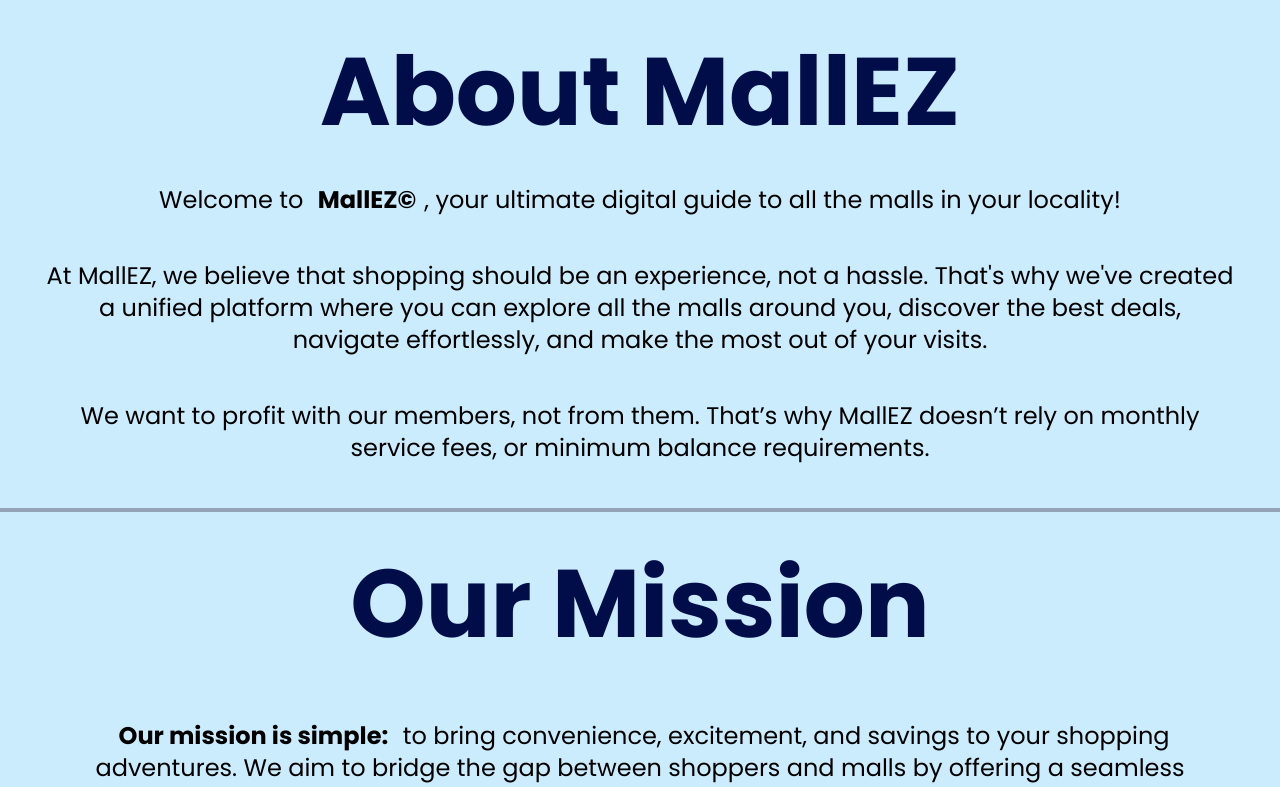
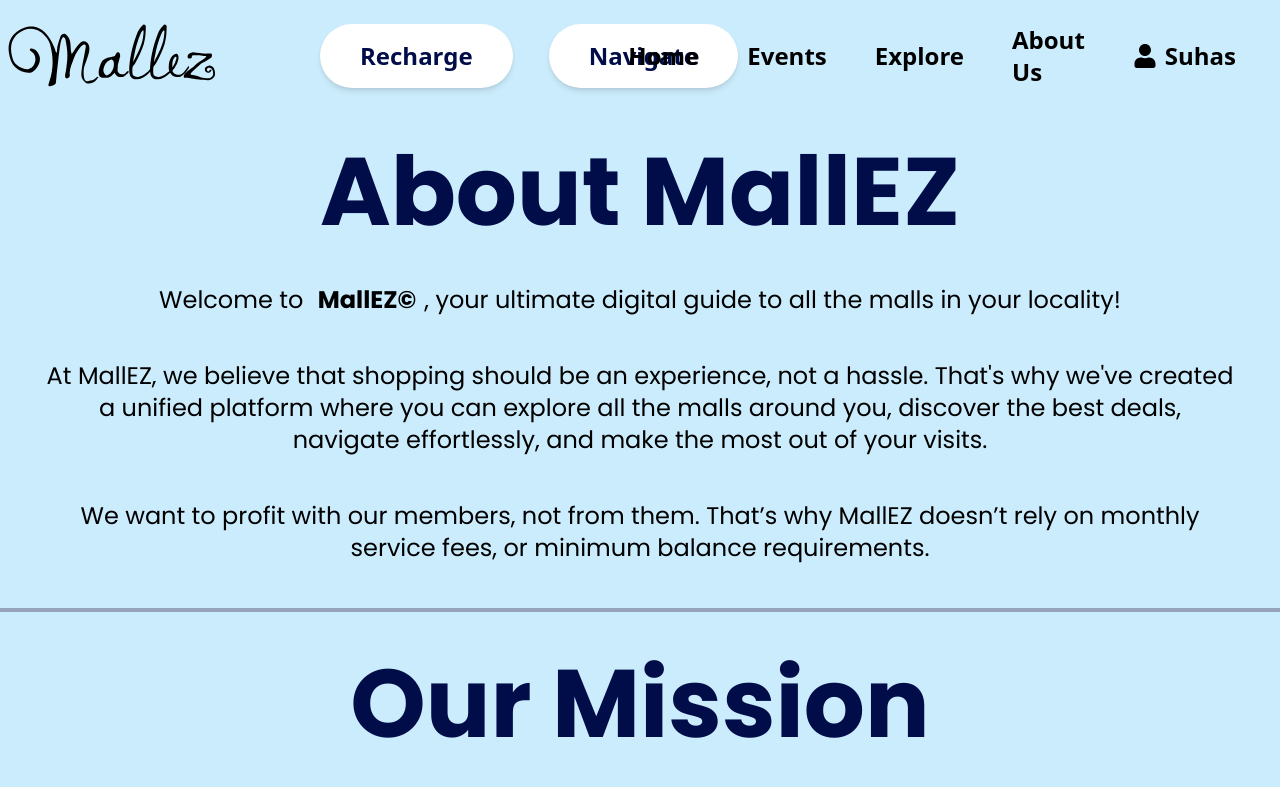
Before and after one commit to SuhasLingam/mallEz, a React (Vite) app: page /about in a window 1280 px wide. Shown: the top 787 px of the page. Built offline with nearby package versions, Linux system fonts and the light colour scheme; a web font is replaced by a local one.

Commit message:
Routind Done Navbar Updated :white_check_mark:

```diff
--- a/src/components/navbar.jsx
+++ b/src/components/navbar.jsx
@@ -10,10 +10,11 @@
   const [activeSubMenu, setActiveSubMenu] = useState(null);
 
   const navItems = [
-    { title: "Events", link: () => navigate("/events") },
+    { title: "Home", link: () => navigate("/") },
+    { title: "Events", link: () => navigate("/") },
     {
       title: "Explore",
-      link: () => navigate("/explore"),
+      link: () => navigate("/"),
       subItems: ["Malls", "Offers"],
     },
     { title: "About Us", link: () => navigate("/about") },
@@ -23,11 +24,16 @@
     setActiveSubMenu(activeSubMenu === index ? null : index);
   };
 
+  const handleLogo = () => {
+    navigate("/");
+  };
+
   return (
-    <header className="md:absolute md:z-20 md:flex md:flex-row w-full py-4 bg-transparent">
+    <header className="md:absolute md:z-20 md:flex md:flex-row w-full py-4 bg-transparent cursor-pointer">
       {/** Logo, Buttons, and Hamburger */}
       <div className="md:justify-start md:flex-1 flex items-center justify-between">
         <img
+          onClick={handleLogo}
           src={mallEz}
           alt="MallEz Logo"
           className="md:w-auto md:mr-4 w-32 p-2"
--- a/src/pages/AboutUs.jsx
+++ b/src/pages/AboutUs.jsx
@@ -1,6 +1,7 @@
 import React, { useState, useEffect } from "react"; // Added useEffect import
 import AboutBG from "../assets/aboutBG.svg";
 import { motion } from "framer-motion";
+import Navbar from "../components/navbar";
 
 const fadeInUp = {
   hidden: { opacity: 0, y: 50 },
@@ -19,7 +20,11 @@
   }, []);
 
   return (
-    <div className="bg-mainBackgroundColor font-poppins flex flex-col items-center justify-center h-full m-auto">
+    <>
+      <div className="bg-mainBackgroundColor">
+        <Navbar />
+      </div>
+      <div className="bg-mainBackgroundColor md:pt-[100px] font-poppins flex flex-col items-center justify-center h-full m-auto">
         {/** About Us */}
         <motion.span
           className="sm:text-5xl md:text-8xl sm:my-8 md:my-11 text-mainTextColor my-6 text-4xl font-bold"
@@ -51,7 +56,8 @@
           </p>
           <p>
             We want to profit with our members, not from them. That’s why MallEZ
-          doesn’t rely on monthly service fees, or minimum balance requirements.
+            doesn’t rely on monthly service fees, or minimum balance
+            requirements.
           </p>
         </motion.div>
 
@@ -104,10 +110,10 @@
                   {" "}
                   All Malls in One Place:
                 </span>{" "}
-              Explore all the malls in your area with just a few clicks. Whether
-              you're looking for the latest fashion trends, the best dining
-              options, or the newest entertainment spots, MallEZ has got you
-              covered.
+                Explore all the malls in your area with just a few clicks.
+                Whether you're looking for the latest fashion trends, the best
+                dining options, or the newest entertainment spots, MallEZ has
+                got you covered.
               </li>
               <li className="sm:py-3 md:py-4 py-2">
                 <span className="sm:px-2 px-1 font-bold">
@@ -122,8 +128,8 @@
                   In-Mall Navigation:
                 </span>{" "}
                 Lost inside a mall? Not anymore! Our in-mall navigation system
-              ensures you find your way to your desired shop or facility without
-              any hassle.
+                ensures you find your way to your desired shop or facility
+                without any hassle.
               </li>
               <li className="sm:py-3 md:py-4 py-2">
                 <span className="sm:px-2 px-1 font-bold">
@@ -131,7 +137,8 @@
                   Tokenized System for Purchases:
                 </span>{" "}
                 Experience the future of shopping with our tokenized purchase
-              system, which makes transactions faster, easier, and more secure.
+                system, which makes transactions faster, easier, and more
+                secure.
               </li>
               <li className="sm:py-3 md:py-4 py-2">
                 <span className="sm:px-2 px-1 font-bold">
@@ -162,8 +169,8 @@
             buy goods, they want an experience that’s easy, efficient, and
             enjoyable. MallEZ is here to revolutionize the way you shop by
             bringing all your mall needs into one comprehensive platform. With a
-          focus on customer convenience and innovative technology, we’re setting
-          a new standard in the shopping industry.
+            focus on customer convenience and innovative technology, we’re
+            setting a new standard in the shopping industry.
           </p>
           <span className="sm:mb-8 md:mb-11 text-mainTextColor sm:text-xl md:text-2xl mb-6 text-lg font-bold">
             Join Us on Our Journey
@@ -184,16 +191,17 @@
           </span>
           <p>
             MallEZ is more than just an app; it’s a community of shoppers who
-          value convenience and innovation. We’re constantly evolving and adding
-          new features to make your shopping experience even better. Join us on
-          our journey to make shopping at malls easier and more enjoyable than
-          ever before.
+            value convenience and innovation. We’re constantly evolving and
+            adding new features to make your shopping experience even better.
+            Join us on our journey to make shopping at malls easier and more
+            enjoyable than ever before.
           </p>
           <span className="sm:mb-8 md:mb-11 text-mainTextColor sm:text-xl md:text-2xl mb-6 text-lg font-bold">
             Feel the Ease, Shop with MallEZ
           </span>
         </motion.div>
       </div>
+    </>
   );
 };
 
--- a/src/pages/Login.jsx
+++ b/src/pages/Login.jsx
@@ -3,6 +3,8 @@
 import { motion } from "framer-motion";
 import { pageTransition } from "../animation";
 import { useNavigate } from "react-router-dom";
+import Button from "../components/button";
+import Navbar from "../components/navbar";
 
 const LoginForm = () => {
   const [password, setPassword] = useState("");
@@ -28,7 +30,11 @@
       exit="exit"
       variants={pageTransition}
     >
-      <div className="font-poppins bg-mainBackgroundColor flex flex-col items-center justify-center min-h-screen">
+      <div className="bg-mainBackgroundColor">
+        {" "}
+        <Navbar />
+      </div>
+      <div className="font-poppins bg-mainBackgroundColor md:pt-[80px] relative flex flex-col items-center justify-center min-h-screen">
         <div className="bg-[#FFFFFF] bg-opacity-70 p-8 rounded-3xl shadow-lg w-full max-w-lg md:max-w-4xl flex flex-col md:flex-row">
           <div className="md:w-1/2 w-full">
             <h2 className="text-mainTextColor mb-6 text-2xl font-semibold text-center">
--- a/src/pages/SignUp.jsx
+++ b/src/pages/SignUp.jsx
@@ -4,6 +4,7 @@
 import { motion } from "framer-motion";
 import { pageTransition } from "../animation";
 import { useNavigate } from "react-router-dom";
+import Navbar from "../components/navbar";
 
 const AccountForm = () => {
   const [vehicleNumbers, setVehicleNumbers] = useState([""]);
@@ -64,7 +65,10 @@
       exit="exit"
       variants={pageTransition}
     >
-      <div className="font-poppins bg-mainBackgroundColor flex flex-col items-center justify-center min-h-screen">
+      <div className="bg-mainBackgroundColor">
+        <Navbar />
+      </div>
+      <div className="font-poppins md:pb-[80px] md:pt-[130px] bg-mainBackgroundColor flex flex-col items-center justify-center min-h-screen">
         <div className="bg-[#FFFFFF] bg-opacity-70 p-8 rounded-3xl shadow-lg w-full max-w-lg md:max-w-4xl flex flex-col md:flex-row">
           <div className="md:w-1/2 w-full">
             <h2 className="text-mainTextColor mb-6 text-2xl font-semibold text-center">
```
Lines whose indentation alone changed are shown as unchanged.
